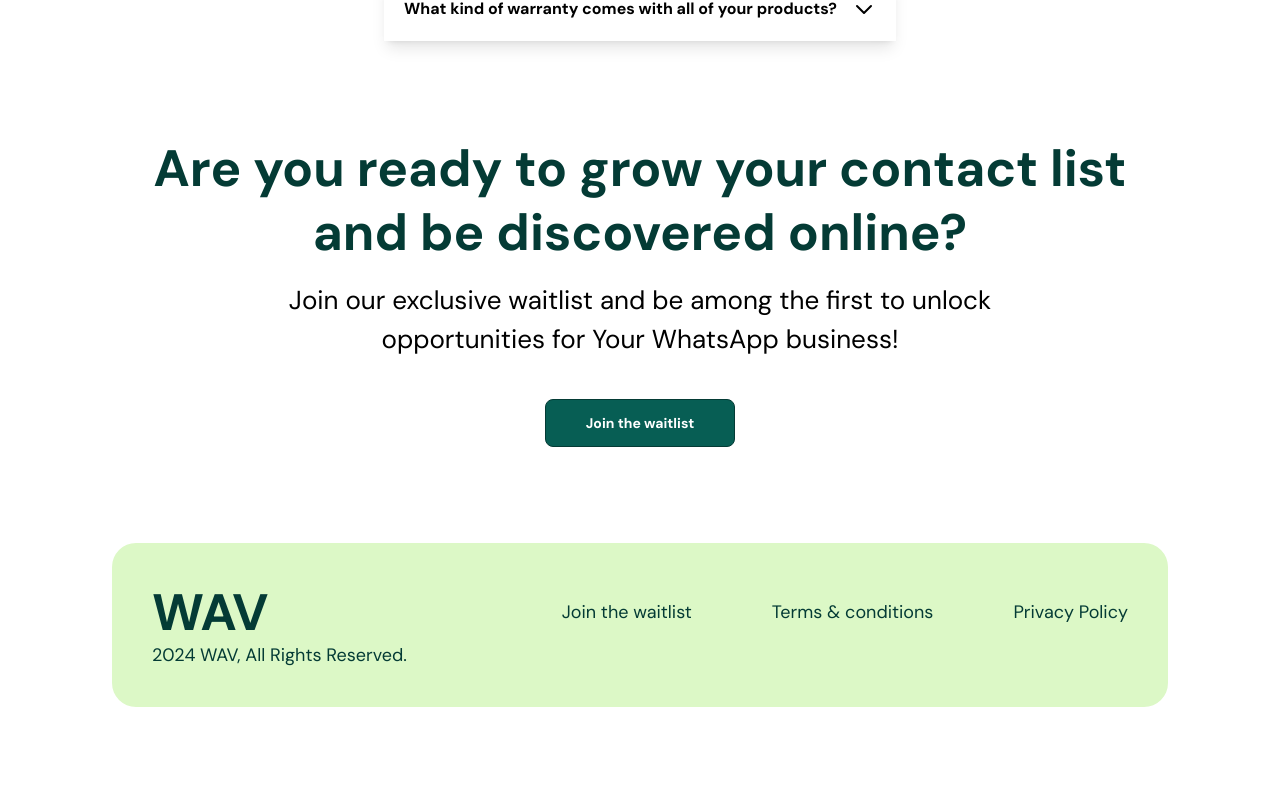
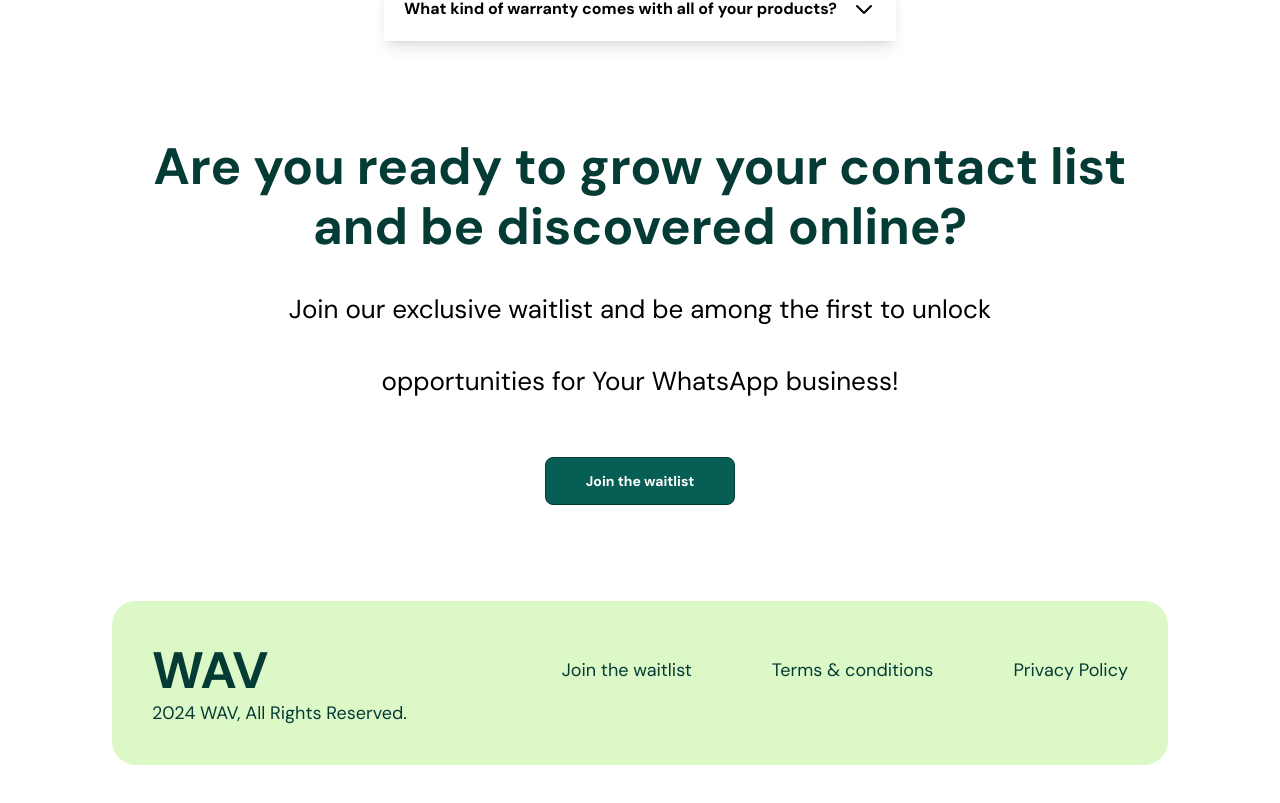
Before and after one commit to NormaWeb/Wav, a React (Vite) app: page / in a window 1280 px wide. Shown: the part 2960-3763 px from the top of the page. Built offline with nearby package versions, Linux system fonts and the light colour scheme.

Commit message:
Update Waitlist.jsx

```diff
--- a/src/sections/Waitlist.jsx
+++ b/src/sections/Waitlist.jsx
@@ -5,8 +5,8 @@ const Waitlist = () => {
     return (
         <section className="">
             <div className="text-center">
-                <h1 className='text-5xl text-primary font-bold leading-tight mb-4'>Are you ready to grow your contact list and be discovered online?</h1>
-                <p className='text-lg leading-normal w-4/5 mx-auto'>Join our exclusive waitlist and be among the first to unlock opportunities for Your WhatsApp business! </p>
+                <h1 className='text-[32px] lg:text-5xl text-primary font-bold leading-tight mb-4'>Are you ready to grow your contact list and be discovered online?</h1>
+                <p className='text-[18px] lg:text-lg leading-normal w-4/5 mx-auto'>Join our exclusive waitlist and be among the first to unlock opportunities for Your WhatsApp business! </p>
             </div>
 
             <div className="flex justify-center items-center mt-10">
```
